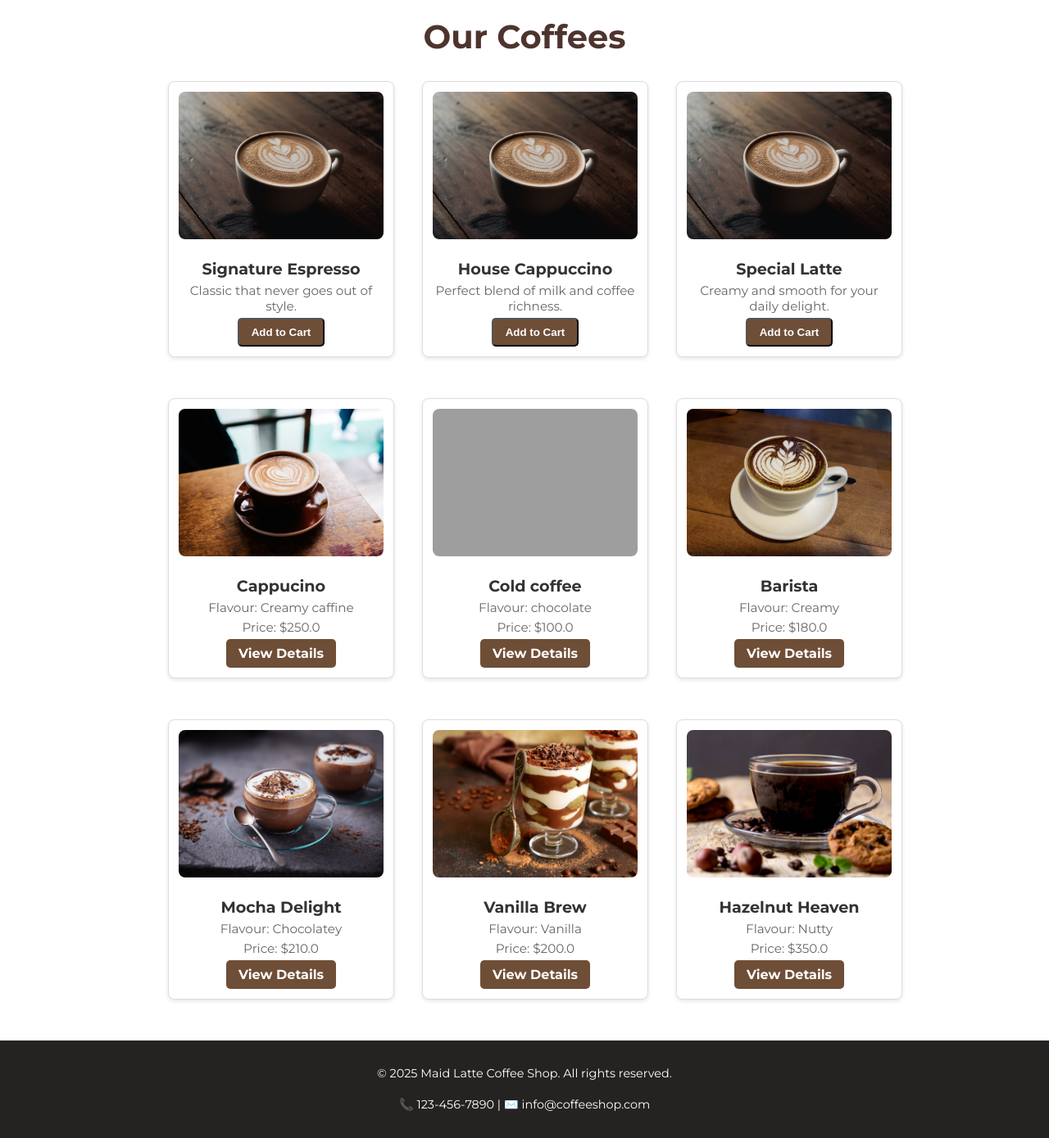
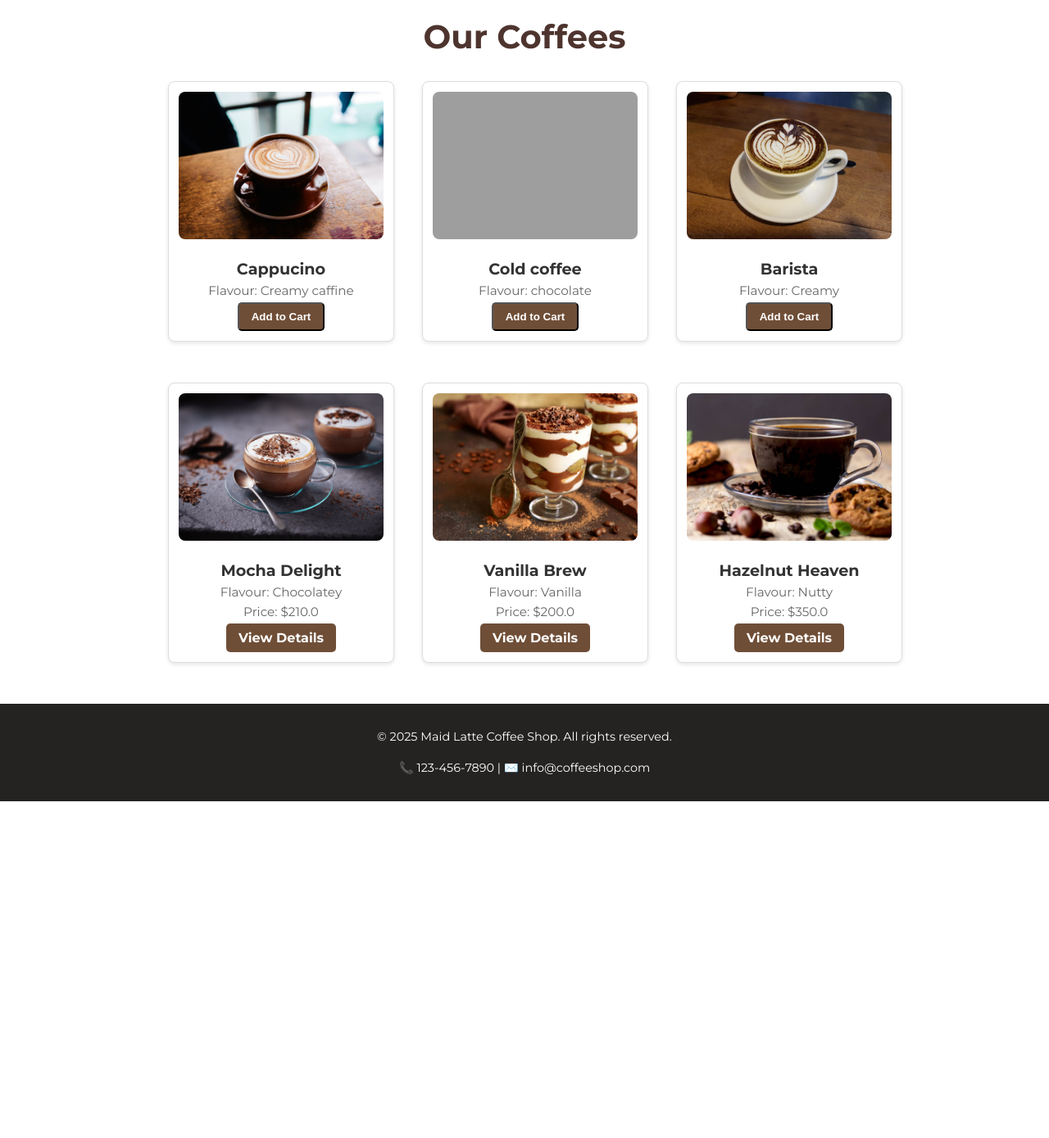
Before and after one commit to Sushilk7738/CoffeeHub, a Django app: page /cafe/ in a window 1280 px wide. Shown: the part 64-1453 px from the top of the page at 82% size. After the commit the page ends 1042 px from the top, so only its background shows below. Run offline with Django 5.2, Linux system fonts and the light colour scheme; data comes from the database, SQL or seed files in the repository; both versions use the stored data as it was after the commit; grey boxes are pictures that could not be loaded.

Commit message:
Implemented dynamic 'Add to Cart' for top 3 coffee cards, and displayed remaining coffee cards with 'View Details' only.

```diff
--- a/Coffeshop/urls.py
+++ b/Coffeshop/urls.py
@@ -32,7 +32,7 @@ urlpatterns = [
     path('detail/<int:pk>/', views.CoffeeDetailView.as_view()),
     path('update/<int:pk>/', views.CoffeeUpdateView.as_view()),
     path('delete/<int:pk>/', views.CoffeeDeleteView.as_view()),
-    path('add-to-cart/<int:coffee_id>/', views.AddToCartView.as_view(), name= 'add_to_cart'),
+    path('add-to-cart/<int:pk>/', views.AddToCartView.as_view(), name= 'add_to_cart'),
 ]
 if settings.DEBUG:
     urlpatterns += static(settings.MEDIA_URL, document_root=settings.MEDIA_ROOT)
--- a/templates/testapp/coffee_list.html
+++ b/templates/testapp/coffee_list.html
@@ -11,40 +11,27 @@
 
     <div class="card-container">
 
+
+        {% for coffee in coffee_list|slice:":3" %}
+
         <div class="card">
-            <img src="{% static 'images/backgr.jpg' %}" alt="Signature Espresso" class="card-img">
-            <h3>Signature Espresso</h3>
-            <p>Classic that never goes out of style.</p>
-            <form method="POST" action="{% url 'add_to_cart' 1 %}">
+
+            {% if coffee.image %}
+            <img src="{{ coffee.image.url }}" alt="{{ coffee.name }}" class="card-img">
+
+            {% endif %}
+            <h3>{{ coffee.name }}</h3>
+            <p>Flavour: {{ coffee.flavour }} </p>
+            <form method="post" action="{% url 'add_to_cart' coffee.id %}">
                 {% csrf_token %}
                 <button type="submit" class="btn">Add to Cart</button>
             </form>
         </div>
-
-        <div class="card">
-            <img src="{%static 'images/backgr.jpg' %}" alt="House Cappuccino" class="card-img">
-            <h3>House Cappuccino</h3>
-            <p>Perfect blend of milk and coffee richness.</p>
-            <form method="POST" action="{% url 'add_to_cart' 2 %}">
-                {% csrf_token %}
-                <button type="submit" class="btn">Add to Cart</button>
-            </form>
-        </div>
-
-        <div class="card">
-            <img src="{%static 'images/backgr.jpg' %}" alt="Special Latte" class="card-img">
-            <h3>Special Latte</h3>
-            <p>Creamy and smooth for your daily delight.</p>
-            <form method="POST" action="{% url 'add_to_cart' 3 %}">
-                {% csrf_token %}
-                <button type="submit" class="btn">Add to Cart</button>
-            </form>
-        </div>
+        {% endfor %}
 
 
 
-
-        {% for coffee in coffee_list %}
+        {% for coffee in coffee_list|slice:"3:" %}
         <div class="card">
 
             {% if coffee.image %}
--- a/testapp/admin.py
+++ b/testapp/admin.py
@@ -1,7 +1,9 @@
 from django.contrib import admin
-from testapp.models import Coffee
+from testapp.models import Coffee ,CartItem
 # Register your models here.
 
 class CoffeeAdmin(admin.ModelAdmin):
     list_display = ['name', 'flavour', 'price', 'description']
 admin.site.register(Coffee, CoffeeAdmin)
+
+admin.site.register(CartItem)
--- a/testapp/views.py
+++ b/testapp/views.py
@@ -33,10 +33,14 @@ class CoffeeDeleteView(DeleteView):
     success_url = reverse_lazy("cafe")
 
 class AddToCartView(View):
-    def post(self, request, coffee_id):
-        coffee = get_object_or_404(Coffee, id= coffee_id)
+    def post(self, request, pk):
+        coffee = get_object_or_404(Coffee, id=pk)
+        print(f"Adding to cart: {coffee.name}")
         cart_item , created = CartItem.objects.get_or_create(coffee=coffee)
         if not created:
             cart_item.quantity += 1
             cart_item.save()
-        return redirect('coffee_list')
+            print("Existing item - quantity increased")
+        else:
+            print("New item added to cart")
+        return redirect('cafe')
```
Also changed, not shown: db.sqlite3, media/images/barista_8MsB6h8.jpg (added), media/images/barista_MMkFOCX.jpg (added), media/images/barista_j6ds2DM.jpg (added), media/images/cup_CJnjWni.jpg (added), media/images/hazle_nut.jpg (added), media/images/mochs.png (added), media/images/vanilla_brew.jpg (added).
